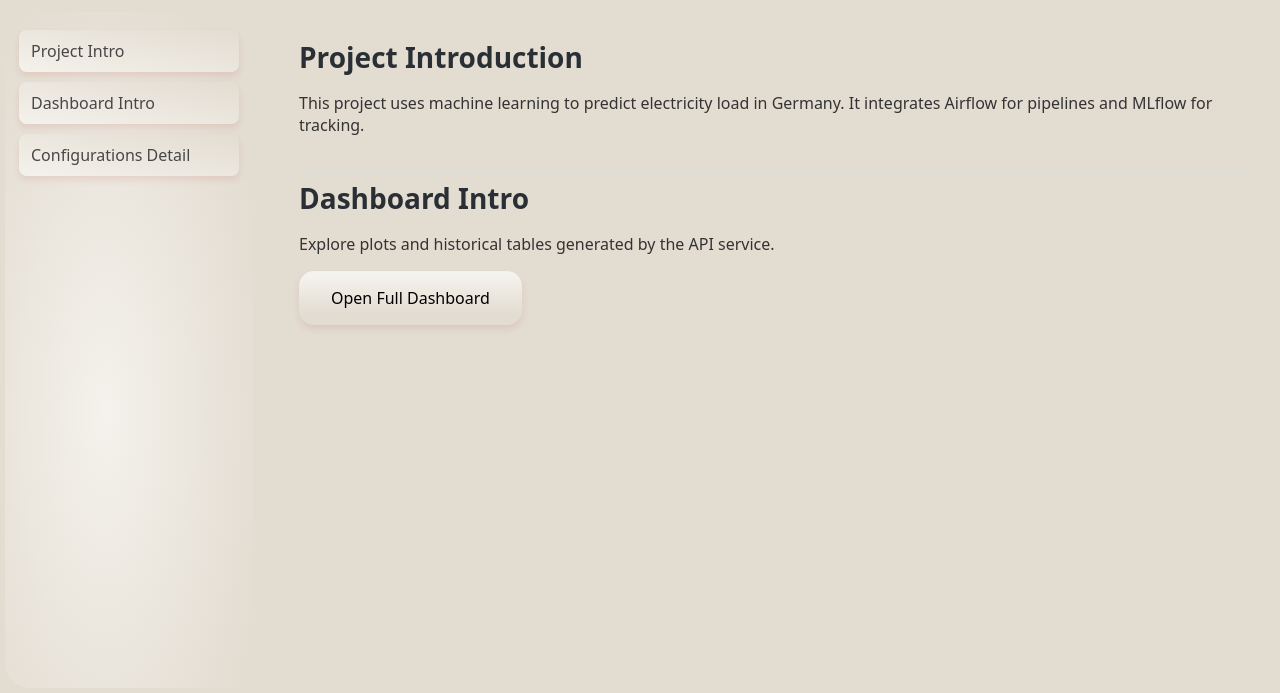
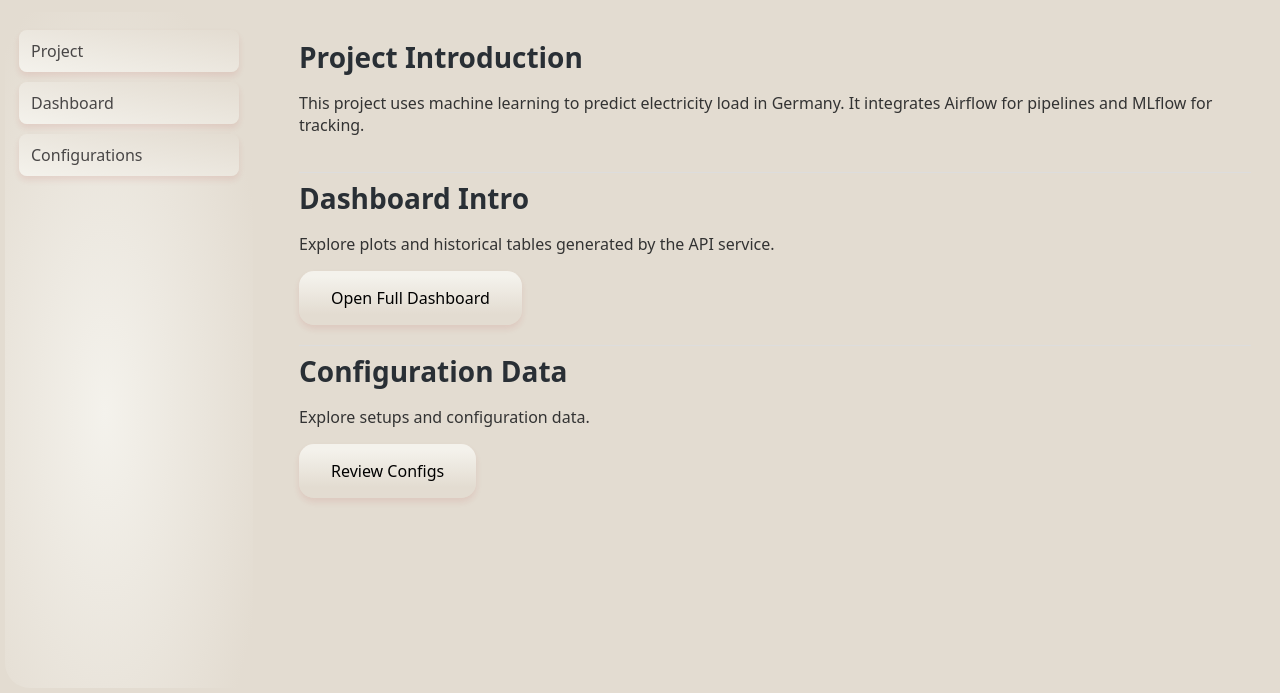
Before and after one commit to saeed-amiri/german-load-forecasting-mlops, a FastAPI app: page / in a window 1280 px wide. Shown: the part 121-814 px from the top of the page. Run offline with FastAPI, Linux system fonts and the light colour scheme; parts of the project's set-up code (start-up, migrations or seed data) failed here and were passed over.

Commit message:
add configs section

```diff
--- a/services/api/templates/index.html
+++ b/services/api/templates/index.html
@@ -11,9 +11,9 @@
 
 	<div class="page-layout">
 		<nav class="sidebar sidebar1" aria-label="Main navigation">
-			<a href="#intro" class="nav-btn">Project Intro</a>
-			<a href="#dashboard" class="nav-btn">Dashboard Intro</a>
-			<a href="configs" class="nav-btn">Configurations Detail</a>
+			<a href="#intro" class="nav-btn">Project</a>
+			<a href="#dashboard" class="nav-btn">Dashboard</a>
+			<a href="#configs" class="nav-btn">Configurations</a>
 		</nav>
 
 		<main class="main-content">
@@ -32,6 +32,14 @@
 				</p>
 				<a href="data" class="button button1">Open Full Dashboard</a>
 			</section>
+
+			<section id="configs">
+				<h2>Configuration Data</h2>
+				<p>
+					Explore setups and configuration data.
+				</p>
+				<a href="configs" class="button button1">Review Configs</a>
+			</section>
 		</main>
 	</div>
 
```
